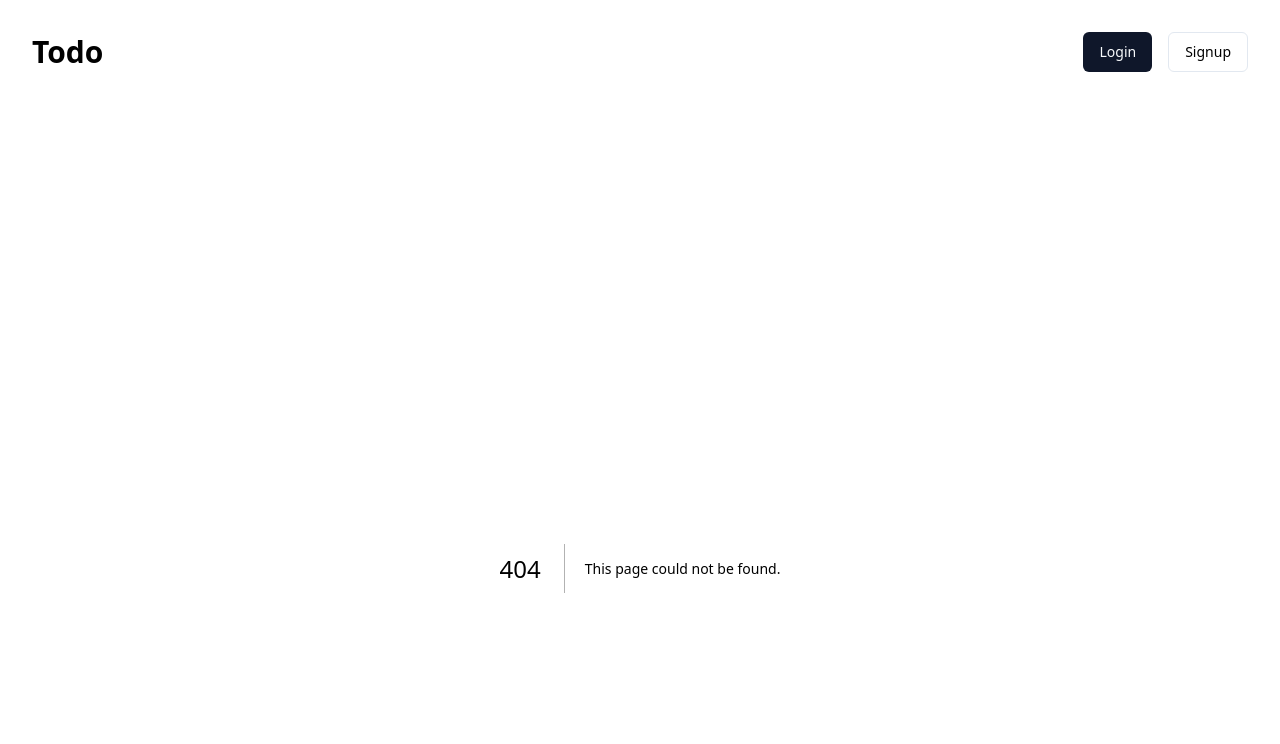
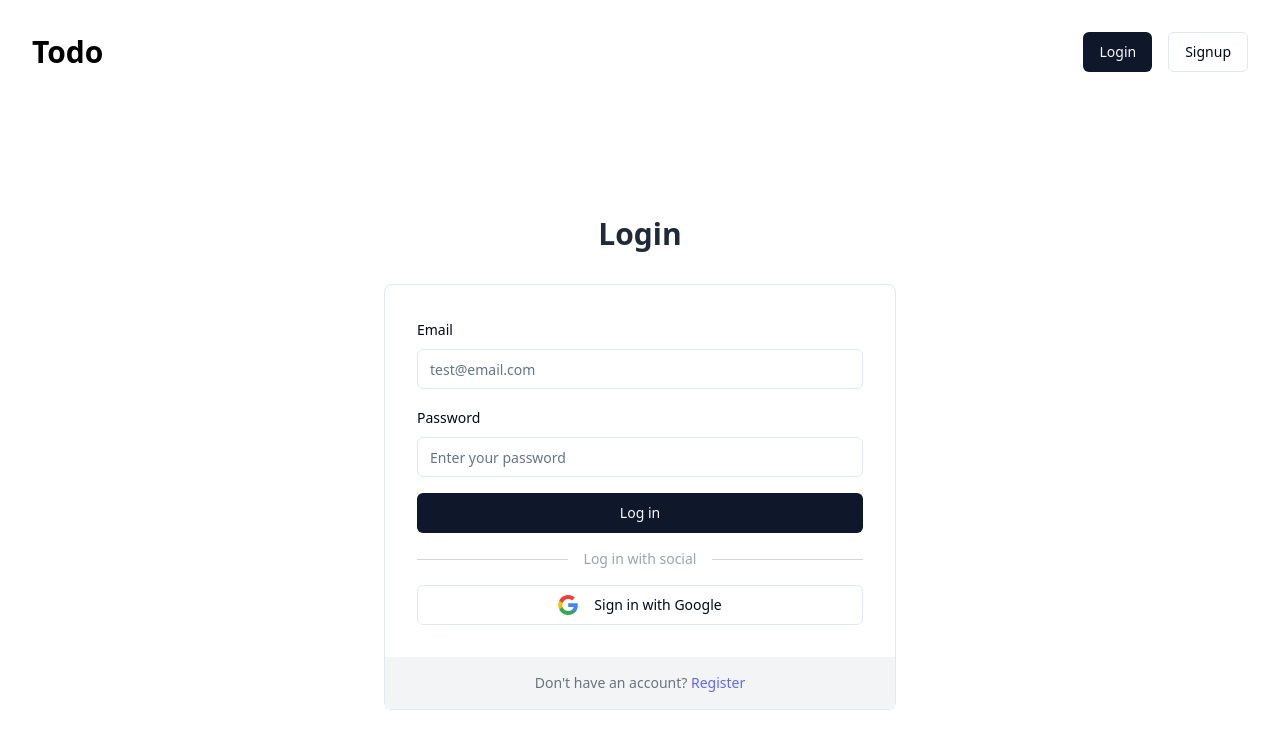
Before and after one commit to badjatya/voosh, a Next.js app in the folder client/: page /login in a window 1280 px wide. Before the commit this address had no page. Shown: the top 744 px of the page. Built offline with nearby package versions, Linux system fonts and the light colour scheme.

Commit message:
feat: login page

```diff
--- /dev/null
+++ b/client/src/app/(auth)/login/page.jsx
@@ -0,0 +1,142 @@
+"use client";
+
+import { zodResolver } from "@hookform/resolvers/zod";
+import { useForm } from "react-hook-form";
+import { z } from "zod";
+
+import { Button } from "@/components/ui/button";
+import { Input } from "@/components/ui/input";
+import {
+	Form,
+	FormControl,
+	FormDescription,
+	FormField,
+	FormItem,
+	FormLabel,
+	FormMessage,
+} from "@/components/ui/form";
+
+const formSchema = z.object({
+	email: z.string().email().min(2).max(50),
+	password: z.string().min(7).max(50),
+});
+
+const Login = () => {
+	const form = useForm({
+		resolver: zodResolver(formSchema),
+		defaultValues: {
+			email: "",
+			password: "",
+		},
+	});
+
+	function onSubmit(values) {
+		// Do something with the form values.
+		// ✅ This will be type-safe and validated.
+		console.log(values);
+	}
+	return (
+		<div>
+			<div className='bg-white py-6 sm:py-8 lg:py-12'>
+				<div className='mx-auto max-w-screen-2xl px-4 md:px-8'>
+					<h2 className='mb-4 text-center text-2xl font-bold text-gray-800 md:mb-8 lg:text-3xl'>
+						Login
+					</h2>
+
+					<Form {...form}>
+						<form
+							onSubmit={form.handleSubmit(onSubmit)}
+							className='mx-auto max-w-lg rounded-lg border'>
+							<div className='flex flex-col gap-4 p-4 md:p-8'>
+								<FormField
+									control={form.control}
+									name='email'
+									render={({ field }) => (
+										<FormItem>
+											<FormLabel>Email</FormLabel>
+											<FormControl>
+												<Input
+													placeholder='test@email.com'
+													{...field}
+												/>
+											</FormControl>
+											<FormMessage />
+										</FormItem>
+									)}
+								/>
+								<FormField
+									control={form.control}
+									name='password'
+									render={({ field }) => (
+										<FormItem>
+											<FormLabel>Password</FormLabel>
+											<FormControl>
+												<Input
+													placeholder='Enter your password'
+													{...field}
+												/>
+											</FormControl>
+											<FormMessage />
+										</FormItem>
+									)}
+								/>
+
+								<Button type='submit'>Log in</Button>
+
+								<div className='relative flex items-center justify-center'>
+									<span className='absolute inset-x-0 h-px bg-gray-300'></span>
+									<span className='relative bg-white px-4 text-sm text-gray-400'>
+										Log in with social
+									</span>
+								</div>
+
+								<Button variant='outline' asChild>
+									<div className='flex items-center gap-4'>
+										<svg
+											className='h-5 w-5 shrink-0'
+											width='24'
+											height='24'
+											viewBox='0 0 24 24'
+											fill='none'
+											xmlns='http://www.w3.org/2000/svg'>
+											<path
+												d='M23.7449 12.27C23.7449 11.48 23.6749 10.73 23.5549 10H12.2549V14.51H18.7249C18.4349 15.99 17.5849 17.24 16.3249 18.09V21.09H20.1849C22.4449 19 23.7449 15.92 23.7449 12.27Z'
+												fill='#4285F4'
+											/>
+											<path
+												d='M12.2549 24C15.4949 24 18.2049 22.92 20.1849 21.09L16.3249 18.09C15.2449 18.81 13.8749 19.25 12.2549 19.25C9.12492 19.25 6.47492 17.14 5.52492 14.29H1.54492V17.38C3.51492 21.3 7.56492 24 12.2549 24Z'
+												fill='#34A853'
+											/>
+											<path
+												d='M5.52488 14.29C5.27488 13.57 5.14488 12.8 5.14488 12C5.14488 11.2 5.28488 10.43 5.52488 9.71V6.62H1.54488C0.724882 8.24 0.254883 10.06 0.254883 12C0.254883 13.94 0.724882 15.76 1.54488 17.38L5.52488 14.29Z'
+												fill='#FBBC05'
+											/>
+											<path
+												d='M12.2549 4.75C14.0249 4.75 15.6049 5.36 16.8549 6.55L20.2749 3.13C18.2049 1.19 15.4949 0 12.2549 0C7.56492 0 3.51492 2.7 1.54492 6.62L5.52492 9.71C6.47492 6.86 9.12492 4.75 12.2549 4.75Z'
+												fill='#EA4335'
+											/>
+										</svg>
+										Sign in with Google
+									</div>
+								</Button>
+							</div>
+
+							<div className='flex items-center justify-center bg-gray-100 p-4'>
+								<p className='text-center text-sm text-gray-500'>
+									Don't have an account?{" "}
+									<a
+										href='#'
+										className='text-indigo-500 transition duration-100 hover:text-indigo-600 active:text-indigo-700'>
+										Register
+									</a>
+								</p>
+							</div>
+						</form>
+					</Form>
+				</div>
+			</div>
+		</div>
+	);
+};
+
+export default Login;
```
